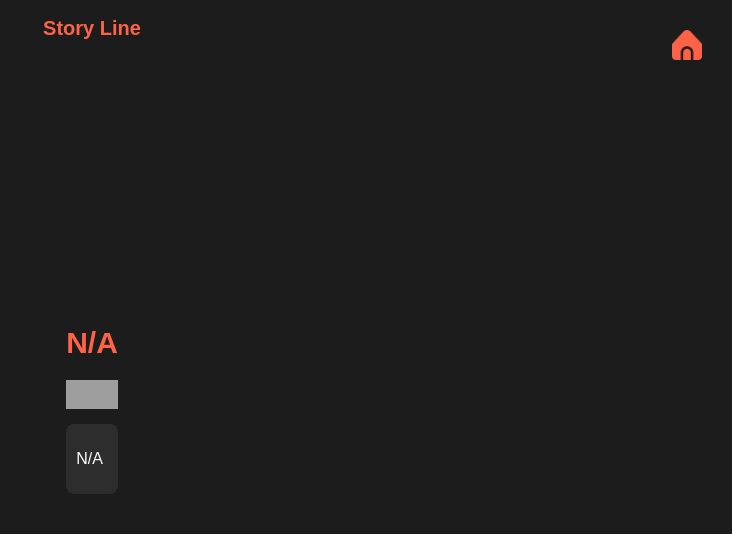
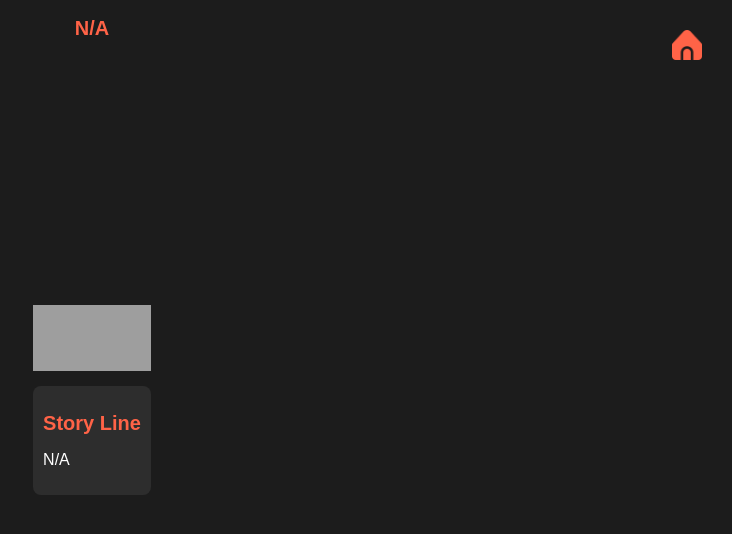
Before and after one commit to soulaymanebe/movies-app, a Flask app: page /watch/1 in a window 1280 px wide. Shown: the top 534 px of the page, without its empty margins (548-1280 px from the left). Run offline with Flask 3, Linux system fonts and the light colour scheme; data that the repository does not hold is empty; grey boxes are pictures that could not be loaded.

Commit message:
Fix titles issues

```diff
--- a/static/styles.css
+++ b/static/styles.css
@@ -18,12 +18,12 @@ body {
     margin: 0 auto;
 }
 
-h1 {
+.title h1 {
     font-size: 30px;
     color: #ff6347;
 }
 
-h2 {
+.title h2 {
     position: absolute;
     top: 0;
     left: 50%;
@@ -107,8 +107,16 @@ h2 {
 
 .result-card h2 {
     font-size: 18px;
-    margin: 10px 0;
     color: #ff6347;
+}
+
+.result-card h2 a {
+    text-decoration: none;
+    color: #ff6347;
+}
+
+.result-card h2 a:hover {
+    text-decoration: underline;
 }
 
 .result-info p {
--- a/templates/index.html
+++ b/templates/index.html
@@ -10,8 +10,10 @@
         <a href="{{ url_for('index') }}" class="home-button">
             <img src="{{ url_for('static', filename='home-icon.png') }}" alt="Home" />
         </a>
-        <h2>Tmenyik</h2>
-        <h1>Find Your Favorite Movies & Series</h1>
+        <div class="title">
+            <h2>Tmenyik</h2>
+            <h1>Find Your Favorite Movies & Series</h1>
+        </div>
         {% if error %}
             <p class="error">{{ error }}</p>
         {% endif %}
--- a/templates/select.html
+++ b/templates/select.html
@@ -10,7 +10,9 @@
         <a href="{{ url_for('index') }}" class="home-button">
             <img src="{{ url_for('static', filename='home-icon.png') }}" alt="Home" />
         </a>
-        <h1>Search results</h1>
+        <div class="title">
+            <h2>Search results</h2>
+        </div>
         <div class="results-grid">
             {% for result in results %}
                 <div class="result-card">
--- a/templates/watch.html
+++ b/templates/watch.html
@@ -10,7 +10,9 @@
         <img src="{{ url_for('static', filename='home-icon.png') }}" alt="Home" />
     </a>
     <div class="watch-container">
-        <h1>{{ title }}</h1>
+        <div class="title">
+            <h2>{{ title }}</h2>
+        </div>
         <div class="video-container">
             <iframe src="{{ embed_url }}" frameborder="0" allowfullscreen></iframe>
         </div>
```
